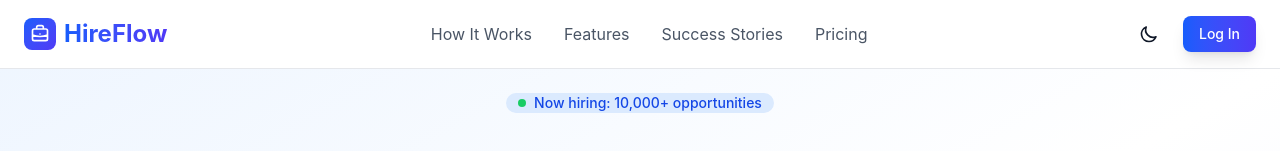
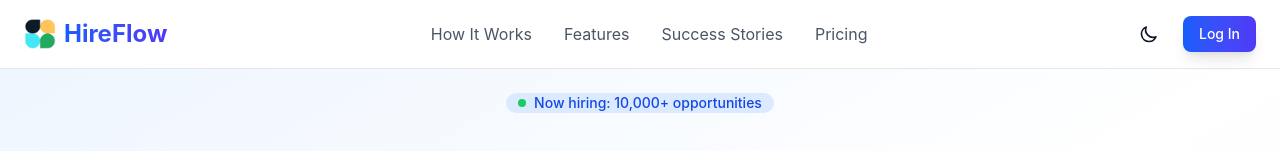
Before and after one commit to Mca-Project1104/Application-Tracking-System, a React (Vite) app in the folder Frontend/: page / in a window 1280 px wide. Shown: the top 151 px of the page. Built offline with nearby package versions, Linux system fonts and the light colour scheme; no server answers.

Commit message:
update app.jsx route manage

```diff
--- a/Frontend/index.html
+++ b/Frontend/index.html
@@ -3,12 +3,13 @@
 
 <head>
   <meta charset="UTF-8" />
-  <link rel="icon" type="image/svg+xml" href="./src/assets/logo.png" />
+  <link rel="icon" type="image/svg+xml" href="./src/assets/HIRE_FLOW.png" />
   <meta name="viewport" content="width=device-width, initial-scale=1.0" />
   <link rel="preconnect" href="https://fonts.googleapis.com">
   <link rel="preconnect" href="https://fonts.gstatic.com" crossorigin>
   <link rel="stylesheet" href="https://unpkg.com/aos@next/dist/aos.css" />
-  <link href="https://fonts.googleapis.com/css2?family=Arimo:ital,wght@0,400..700;1,400..700&display=swap" rel="stylesheet">
+  <link href="https://fonts.googleapis.com/css2?family=Arimo:ital,wght@0,400..700;1,400..700&display=swap"
+    rel="stylesheet">
   <title>Hire Flow</title>
 </head>
 
--- a/Frontend/src/Components/LandinPage.jsx
+++ b/Frontend/src/Components/LandinPage.jsx
@@ -1,6 +1,7 @@
 import React, { useState, useEffect } from "react";
 import { useAppContext } from "../context/AppProvider";
 import Company from "./company/CompanyStory.jsx";
+import hireflowLogo from "../assets/HIRE_FLOW.png";
 import { candidateFlow, recruiterFlow } from "../assets/dummydata.js";
 
 function App() {
@@ -237,20 +238,12 @@ function App() {
       <nav className="sticky top-0 z-50 bg-white/80 dark:bg-gray-900/80 backdrop-blur-lg border-b border-gray-200 dark:border-gray-800 transition-all duration-300">
         <div className="container mx-auto px-6 py-4 flex justify-between items-center">
           <div className="flex items-center space-x-2">
-            <div className="w-8 h-8 bg-linear-to-br from-blue-600 to-indigo-600 rounded-lg flex items-center justify-center">
-              <svg
-                className="w-5 h-5 text-white"
-                fill="none"
-                stroke="currentColor"
-                viewBox="0 0 24 24"
-              >
-                <path
-                  strokeLinecap="round"
-                  strokeLinejoin="round"
-                  strokeWidth="2"
-                  d="M21 13.255A23.931 23.931 0 0112 15c-3.183 0-6.22-.62-9-1.745M16 6V4a2 2 0 00-2-2h-4a2 2 0 00-2 2v2m4 6h.01M5 20h14a2 2 0 002-2V8a2 2 0 00-2-2H5a2 2 0 00-2 2v10a2 2 0 002 2z"
-                />
-              </svg>
+            <div className="w-8 h-8 bg-linear-to-br dark:bg-gray-900 bg-white  rounded-lg flex items-center justify-center">
+              <img
+                src={hireflowLogo}
+                alt=""
+                className="dark:bg-gray-900 bg-white rounded"
+              />
             </div>
             <span className="text-2xl font-bold bg-linear-to-r from-blue-600 to-indigo-600 bg-clip-text text-transparent">
               HireFlow
--- a/Frontend/src/Pages/Register.jsx
+++ b/Frontend/src/Pages/Register.jsx
@@ -9,7 +9,7 @@ const Register = ({ setIsAuthenticated, setUserRole }) => {
     email: "",
     password: "",
     confirmPassword: "",
-    accountType: "candidate",
+    accountType: "",
   });
 
   const [loading, setLoading] = useState(false);
@@ -77,7 +77,7 @@ const Register = ({ setIsAuthenticated, setUserRole }) => {
         data-aos="slide-left"
         data-aos-duration="1000"
         data-aos-easing="ease-out-cubic"
-        className="w-full lg:w-1/2 flex items-center justify-center p-2 lg:p-8 rounded-2xl lg:rounded-r-2xl bg-gray-200 dark:bg-gray-900"
+        className="w-full lg:w-1/2 flex items-center justify-center p-2 lg:p-8  rounded-l-2xl rounded-r-0  bg-gray-200 dark:bg-gray-900"
       >
         <div className="w-full">
           <div
@@ -539,7 +539,7 @@ const Register = ({ setIsAuthenticated, setUserRole }) => {
           </div>
         </div>
       </div>
-      {/* Left Side - Image with Enhanced AOS */}
+      {/* Right Side - Image with Enhanced AOS */}
       <div
         data-aos="slide-right"
         data-aos-duration="1000"
--- a/Frontend/src/Pages/company/ComponyDashboard.jsx
+++ b/Frontend/src/Pages/company/ComponyDashboard.jsx
@@ -35,7 +35,7 @@ const CompanyDashboard = () => {
     };
 
     if (token) getDetails();
-  }, [token]);
+  }, []);
 
   //function to return css matching status
   const getpipelineColor = (name) => {
```
Also changed, not shown: Frontend/src/assets/HIRE_FLOW.png (added), Frontend/src/assets/hireflow.jpg (added), Frontend/vercel.json (added).
